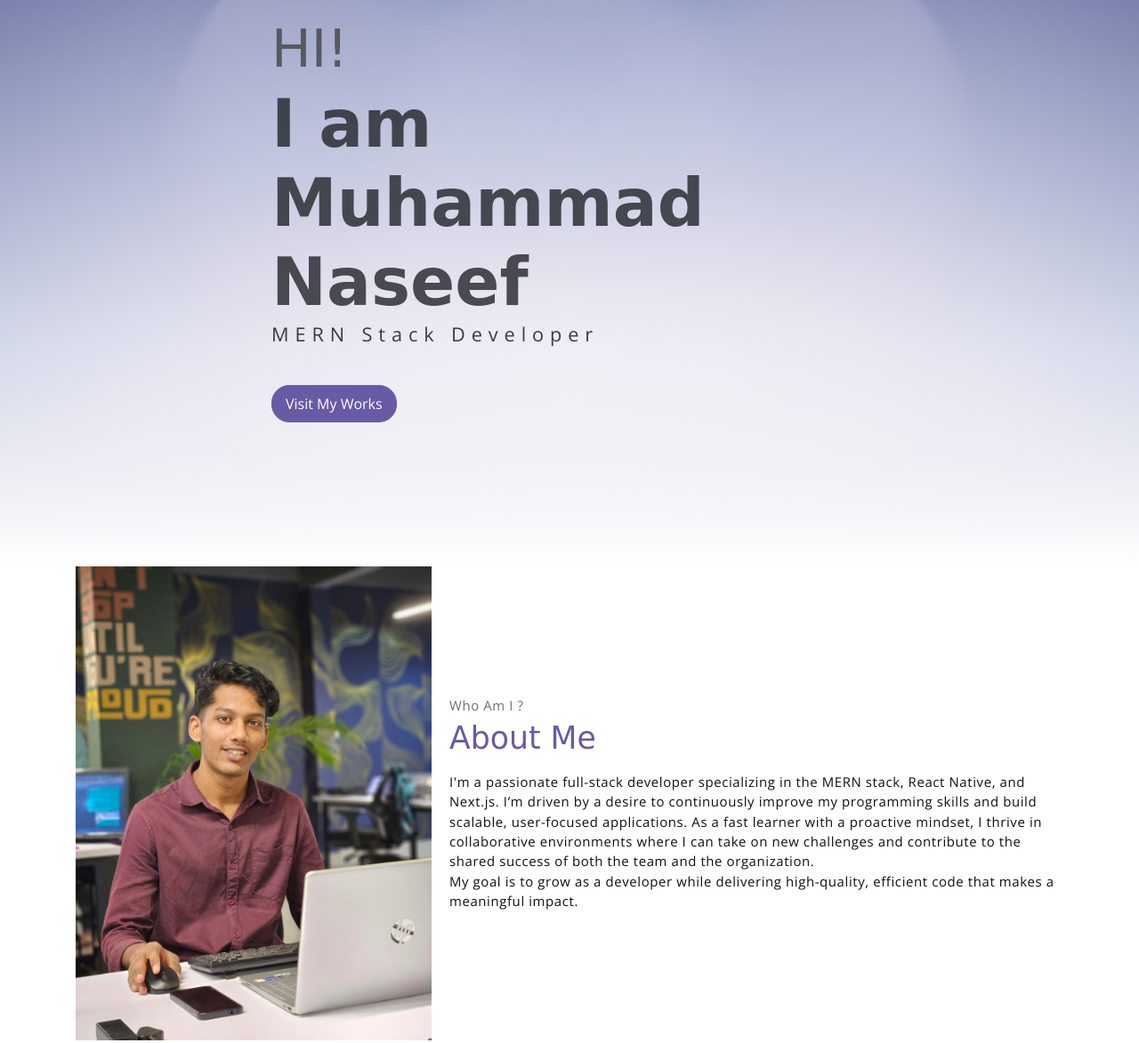
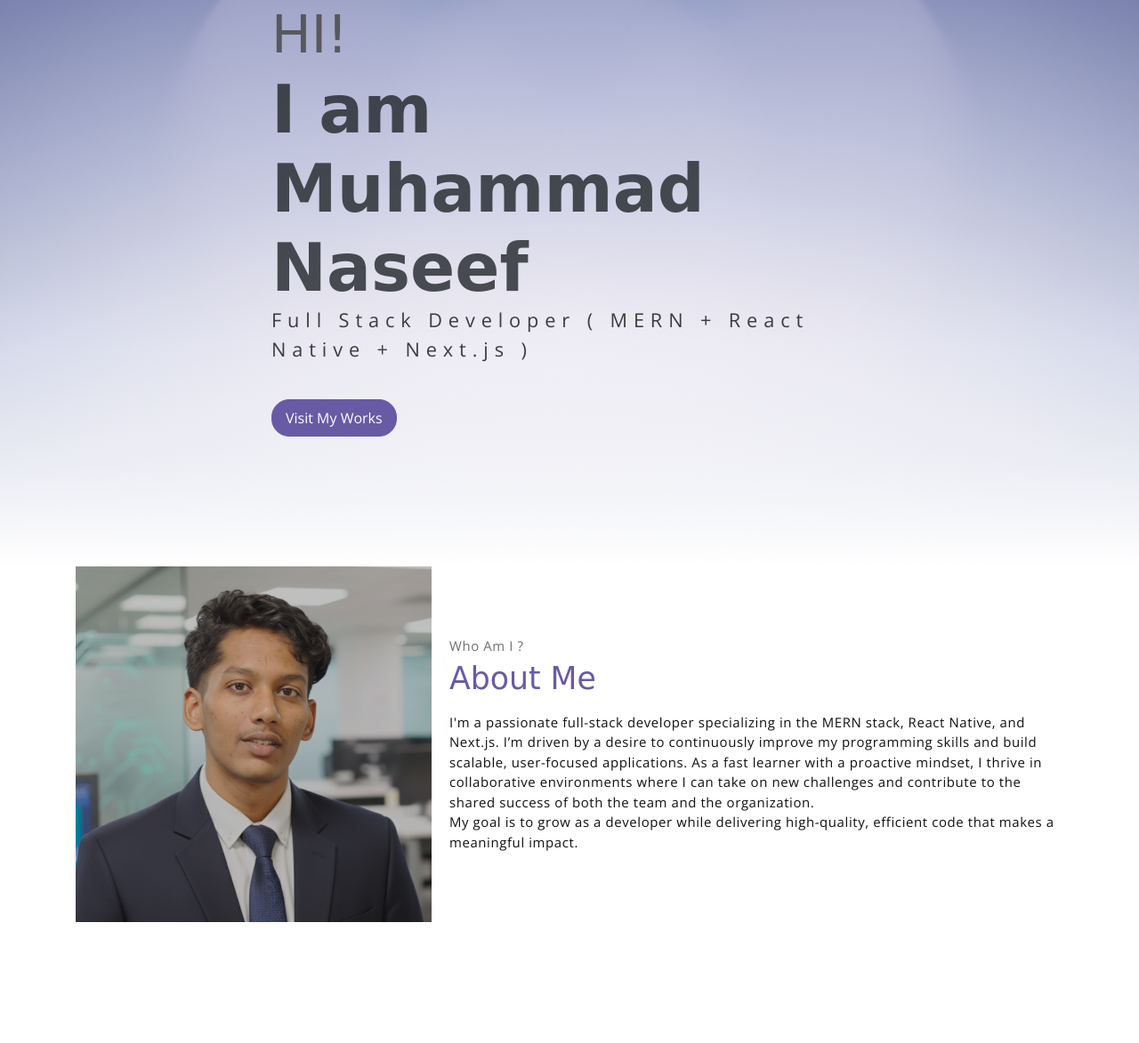
Before and after one commit to naseef786/personal-portfolio, a plain HTML site: page index.html in a window 1280 px wide. Shown: the part 163-1336 px from the top of the page at 89% size. Drawn offline with nearby package versions, Linux system fonts and the light colour scheme; a web font is replaced by a local one.

Commit message:
Hot Fixes

```diff
--- a/index.html
+++ b/index.html
@@ -6,7 +6,7 @@
     <meta name="viewport" content="width=device-width, initial-scale=1, shrink-to-fit=no">
     <meta name="description" content="Start your development with Meyawo landing page.">
     <meta name="author" content="Devcrud">
-    <title>Muhammad Naseef | MERN Stack Developer</title>
+    <title>Muhammad Naseef | Full Stack Developer ( MERN + React Native + Next.js )</title>
     <!-- font icons -->
     <link rel="stylesheet" href="assets/vendors/themify-icons/css/themify-icons.css">
     <!-- Bootstrap + Meyawo main styles -->
@@ -64,7 +64,7 @@
                 <span class="up">HI!</span>
                 <span class="down">I am Muhammad Naseef</span>
             </h1>
-            <p class="header-subtitle">MERN Stack Developer</p>
+            <p class="header-subtitle">Full Stack Developer ( MERN + React Native + Next.js )</p>
 
             <button class="btn btn-primary">Visit My Works</button>
         </div>
@@ -77,7 +77,7 @@
             <!-- about wrapper -->
             <div class="about">
                 <div class="about-img-holder">
-                    <img src="assets/imgs/My_Pic.jpg" class="about-img" alt="naseef dev picture">
+                    <img src="assets/imgs/My_Pic.PNG" class="about-img" alt="naseef dev picture">
                 </div>
                 <div class="about-caption">
                     <p class="section-subtitle">Who Am I ?</p>
```
Also changed, not shown: assets/imgs/My_Pic.PNG (added), assets/imgs/old.jpg (renamed from assets/imgs/My_Pic.jpg).
